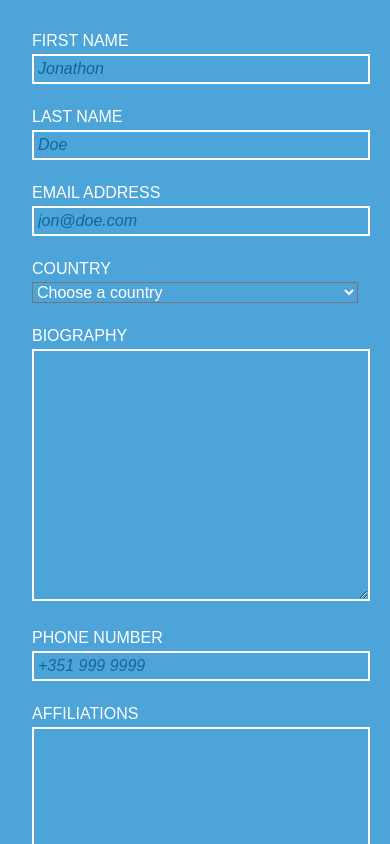
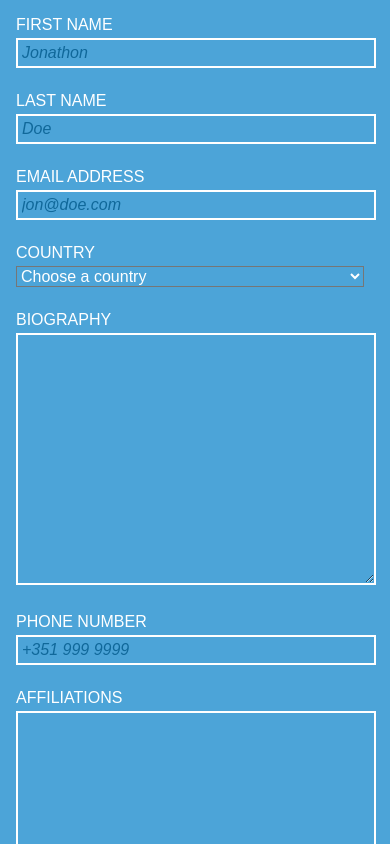
Before and after one commit to troyacosta/form-site, a website: page index.html in a window 390 px wide. Shown: the top 844 px of the page. Drawn offline with Linux system fonts and the light colour scheme.

Commit message:
tablet layout

```diff
--- a/styles/main.sass.sass.css
+++ b/styles/main.sass.sass.css
@@ -357,34 +357,47 @@ th {
 
 body {
   background: #4CA4D8;
-  padding: 2em;
-  color: #fff; }
+  color: #fff;
+  padding: 1em 0; }
 
 input::-webkit-input-placeholder {
   color: #10689A;
   font-style: italic; }
 
 .full-width {
-  width: 100%; }
+  width: 93%; }
 
-.section-one label, .section-two label, .section-three label {
+.section-one,
+.section-two,
+.section-three {
+  margin-left: 1em; }
+  .section-one label,
+  .section-two label,
+  .section-three label {
     display: block; }
-
-.section-one input, .section-one textarea, .section-two input, .section-two textarea, .section-three input, .section-three textarea {
+  .section-one input,
+  .section-one textarea,
+  .section-two input,
+  .section-two textarea,
+  .section-three input,
+  .section-three textarea {
     background: transparent;
     border: .15em solid #fff;
     padding: .25em;
-  margin: 0.25em 0.5em 1.5em 0; }
-
-.section-one select, .section-two select, .section-three select {
-  width: 100%;
+    margin: 0.25em 0 1.5em 0; }
+  .section-one select,
+  .section-two select,
+  .section-three select {
+    width: 93%;
     background: transparent;
     margin: 0.25em 0 1.5em 0; }
-
-.section-one textarea, .section-two textarea, .section-three textarea {
+  .section-one textarea,
+  .section-two textarea,
+  .section-three textarea {
     height: 15em; }
-
-.section-one .favorite, .section-two .favorite, .section-three .favorite {
+  .section-one .favorite,
+  .section-two .favorite,
+  .section-three .favorite {
     margin-bottom: 1em; }
 
 button {
@@ -393,3 +406,15 @@ button {
   background: #10689A;
   border: none;
   padding: 1.5em; }
+
+/* media quary for tablet */
+@media screen and (min-width: 48em) {
+  .section-one,
+  .section-two {
+    width: 47%;
+    float: left; }
+  .section-three {
+    clear: both;
+    width: 100%; } }
+
+/* media quary for laptop */
--- a/styles/main.scss
+++ b/styles/main.scss
@@ -1,29 +1,36 @@
 @import "normalize";
-
 body {
     background: #4CA4D8;
-	padding: 2em;
     color: #fff;
+    padding: 1em 0;
 }
+
 input::-webkit-input-placeholder {
     color: #10689A;
     font-style: italic;
 }
+
 .full-width {
-	width: 100%;
+    width: 93%;
 }
-.section-one, .section-two, .section-three {
+
+.section-one,
+.section-two,
+.section-three {
+	margin-left: 1em;
+
     label {
         display: block;
     }
-	input, textarea {
+    input,
+    textarea {
         background: transparent;
         border: .15em solid #fff;
         padding: .25em;
-		margin: .25em .5em 1.5em 0;
+        margin: .25em 0 1.5em 0;
     }
     select {
-		width: 100%;
+        width: 93%;
         background: transparent;
         margin: .25em 0 1.5em 0;
     }
@@ -34,6 +41,7 @@ input::-webkit-input-placeholder {
         margin-bottom: 1em;
     }
 }
+
 button {
     display: block;
     margin: 0 auto;
@@ -41,3 +49,25 @@ button {
     border: none;
     padding: 1.5em;
 }
+
+
+/* media quary for tablet */
+
+@media screen and (min-width: 48em) {
+	.section-one,
+	.section-two {
+		width: 47%;
+		float: left;
+	}
+	.section-three {
+		clear: both;
+		width: 100%;
+	}
+
+}
+
+/* media quary for laptop */
+
+@media screen and (min-width: 70.125em) {
+
+}
```
Also changed, not shown: index.html (+24 -12 lines). Lines whose indentation alone changed are shown as unchanged.
